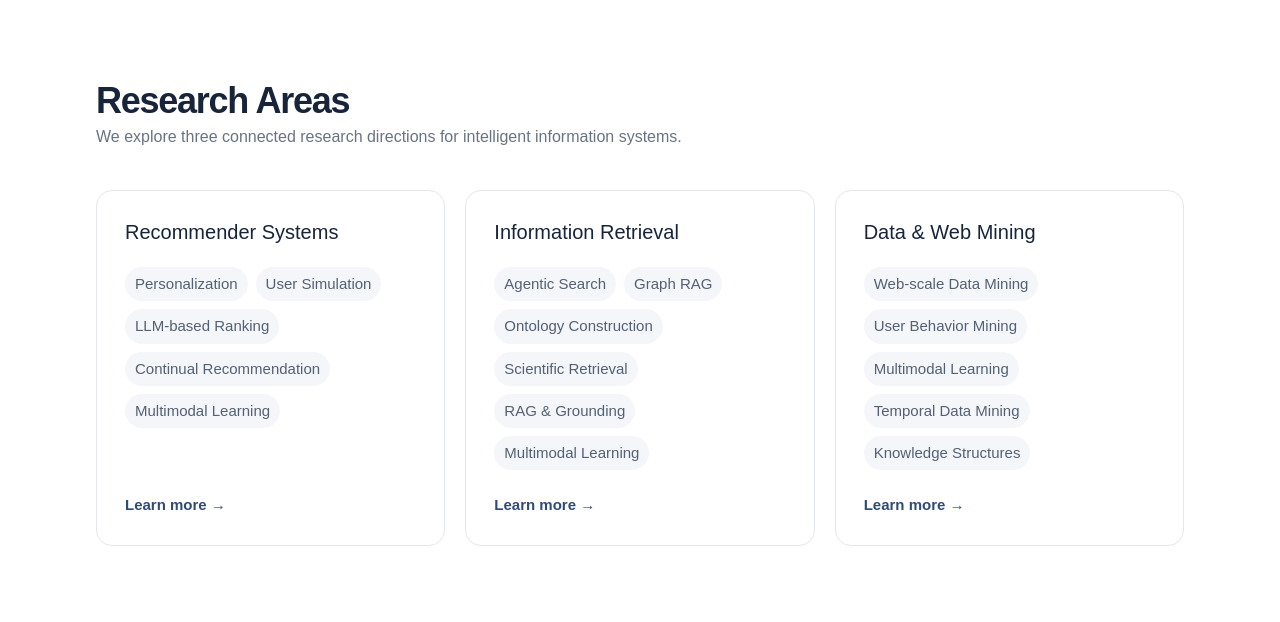
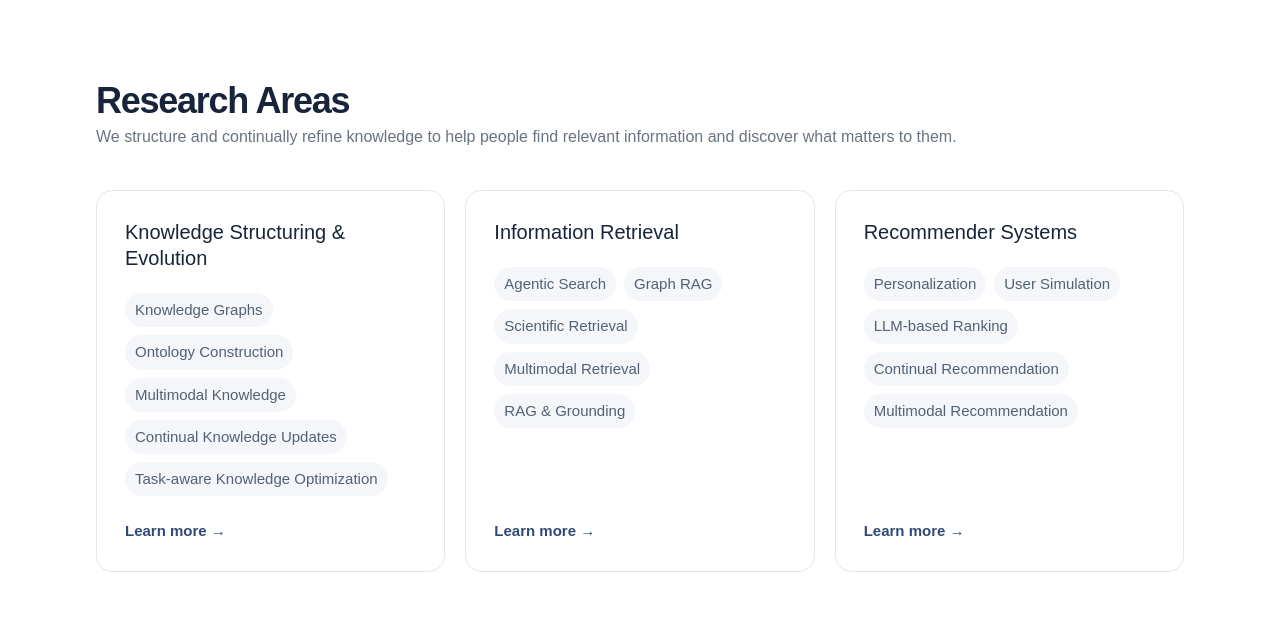
Before and after one commit to idealab-ku/idealab-website, a Next.js app: page / in a window 1280 px wide. Shown: the part 1540-2162 px from the top of the page. Built offline with nearby package versions, Linux system fonts and the light colour scheme.

Commit message:
Refocus research on knowledge structuring and evolution

```diff
--- a/app/content/research.ts
+++ b/app/content/research.ts
@@ -3,31 +3,31 @@ import { assertUniqueIds } from "./guards";
 
 export const researchAreas: ResearchArea[] = [
   {
-    id: "recommender-systems",
+    id: "data-web-mining",
     number: "01",
-    title: "Recommender Systems",
-    image: "/media/research/research-rec.jpg",
-    description: "We develop recommender systems that learn from user interactions and evolving preferences to deliver accurate, efficient, and personalized recommendations across domains and modalities.",
-    topics: ["Personalization", "User Simulation", "LLM-based Ranking", "Continual Recommendation", "Multimodal Learning"],
-    publicationTopic: "recommendation",
+    title: "Knowledge Structuring & Evolution",
+    image: "/media/research/research-data.png",
+    description: "We transform heterogeneous data into structured knowledge and develop methods to continually update and optimize it for downstream tasks.",
+    topics: ["Knowledge Graphs", "Ontology Construction", "Multimodal Knowledge", "Continual Knowledge Updates", "Task-aware Knowledge Optimization"],
+    publicationTopic: "knowledge-mining",
   },
   {
     id: "information-retrieval",
     number: "02",
     title: "Information Retrieval",
     image: "/media/research/research-ir.png",
-    description: "We develop search and retrieval methods that connect language models with multimodal and structured knowledge to find relevant information in scientific and specialized domains.",
-    topics: ["Agentic Search", "Graph RAG", "Ontology Construction", "Scientific Retrieval", "RAG & Grounding", "Multimodal Learning"],
+    description: "We develop search and retrieval methods that connect language models with structured and multimodal knowledge to find relevant evidence and support grounded reasoning.",
+    topics: ["Agentic Search", "Graph RAG", "Scientific Retrieval", "Multimodal Retrieval", "RAG & Grounding"],
     publicationTopic: "search-retrieval",
   },
   {
-    id: "data-web-mining",
+    id: "recommender-systems",
     number: "03",
-    title: "Data & Web Mining",
-    image: "/media/research/research-data.png",
-    description: "We analyze large-scale user logs and multimodal, temporal data to uncover patterns and knowledge structures that support retrieval, recommendation, forecasting, and decision-making.",
-    topics: ["Web-scale Data Mining", "User Behavior Mining", "Multimodal Learning", "Temporal Data Mining", "Knowledge Structures"],
-    publicationTopic: "knowledge-mining",
+    title: "Recommender Systems",
+    image: "/media/research/research-rec.jpg",
+    description: "We develop recommender systems that learn from user interactions and evolving preferences to deliver accurate, efficient, and personalized recommendations.",
+    topics: ["Personalization", "User Simulation", "LLM-based Ranking", "Continual Recommendation", "Multimodal Recommendation"],
+    publicationTopic: "recommendation",
   },
 ];
 
--- a/app/layout.tsx
+++ b/app/layout.tsx
@@ -9,14 +9,15 @@ export const metadata: Metadata = {
     default: `${siteInfo.shortName} — ${siteInfo.university}`,
     template: `%s | ${siteInfo.shortName}`,
   },
-  description: `${siteInfo.fullName} at ${siteInfo.university}, researching recommender systems, information retrieval, data mining, and large language models.`,
+  description: `${siteInfo.fullName} at ${siteInfo.university}, researching knowledge structuring and evolution, information retrieval, and recommender systems.`,
   applicationName: siteInfo.shortName,
   keywords: [
     "IDEA Lab",
     "Korea University",
+    "knowledge structuring",
+    "knowledge evolution",
+    "information retrieval",
     "recommender systems",
-    "information retrieval",
-    "data mining",
     "large language models",
     "artificial intelligence",
   ],
--- a/app/page.tsx
+++ b/app/page.tsx
@@ -7,7 +7,7 @@ import { sitePath } from "./site-path";
 
 export const metadata = pageMetadata({
   title: "IDEA Lab — Korea University",
-  description: "IDEA Lab at Korea University researches recommender systems, information retrieval, data mining, personalization, and large language models.",
+  description: "IDEA Lab at Korea University researches knowledge structuring and evolution, information retrieval, and recommender systems.",
   path: "/",
   image: "/favicon-512.png",
 });
@@ -46,9 +46,9 @@ export default function Home() {
           url: siteInfo.universityUrl,
         },
         knowsAbout: [
+          "Knowledge structuring and evolution",
+          "Information retrieval",
           "Recommender systems",
-          "Information retrieval",
-          "Data mining",
           "Personalization",
           "Large language models",
         ],
@@ -68,7 +68,7 @@ export default function Home() {
       <div className="home-news" role="region" aria-label="Recent news. Scroll vertically for more updates.">{recentNews.map((item)=><article className={item.image ? "" : "news-without-image"} key={item.id}><div className="news-copy"><div className="news-meta"><span className="news-type">{item.category}</span><span className="news-meta-separator" aria-hidden="true">·</span><span className="news-date">{item.venueLabel ?? (item.venue ? `${item.venue} ${item.year}` : item.year)}</span></div><p><NewsTitle title={item.title} href={item.href} linkLabel={item.linkLabel} /></p></div>{item.image && <img src={sitePath(item.image)} alt="" />}</article>)}</div></div>
     </section>
 
-    <section className="home-section research-overview shell"><h2>Research Areas</h2><p className="section-intro">We explore three connected research directions for intelligent information systems.</p><div className="area-cards">
+    <section className="home-section research-overview shell"><h2>Research Areas</h2><p className="section-intro">We structure and continually refine knowledge to help people find relevant information and discover what matters to them.</p><div className="area-cards">
       {researchAreas.map((area)=><a href={sitePath(`/research#${area.id}`)} key={area.id}><h3>{area.title}</h3><ul className="home-research-topics">{area.topics.map((topic)=><li key={topic}>{topic}</li>)}</ul><span>Learn more →</span></a>)}
     </div></section>
 
--- a/app/research/page.tsx
+++ b/app/research/page.tsx
@@ -3,16 +3,16 @@ import { completedMajorResearchProjects, ongoingMajorResearchProjects, researchA
 import { sitePath } from "../site-path";
 import { pageMetadata } from "../seo";
 
-export const metadata = pageMetadata({ title: "Research", description: "Research at IDEA Lab on recommender systems, information retrieval, data mining, personalization, multimodal learning, and large language models.", path: "/research" });
+export const metadata = pageMetadata({ title: "Research", description: "Research at IDEA Lab on knowledge structuring and evolution, information retrieval, and recommender systems.", path: "/research" });
 
 export default function Research() {
   return <SiteFrame>
-    <PageHero index="01" eyebrow="Research" title="Research" intro="We work across recommendation, retrieval, and data mining." />
+    <PageHero index="01" eyebrow="Research" title="Research" intro="We work across knowledge structuring and evolution, information retrieval, and recommendation." />
 
     <section className="research-areas-simple shell" aria-labelledby="research-areas-heading">
       <div className="research-section-intro">
         <h2 id="research-areas-heading">Research areas</h2>
-        <p>We research personalized intelligent systems that integrate multimodal knowledge sources and update effectively over time.</p>
+        <p>We structure and continually refine knowledge to help people find relevant information and discover what matters to them.</p>
       </div>
       <div className="research-area-columns">
         {researchAreas.map((area) => <article className="research-area-summary" id={area.id} key={area.id}>
```
Also changed, not shown: 1 other file (tests, documents, lock files or other folders).
